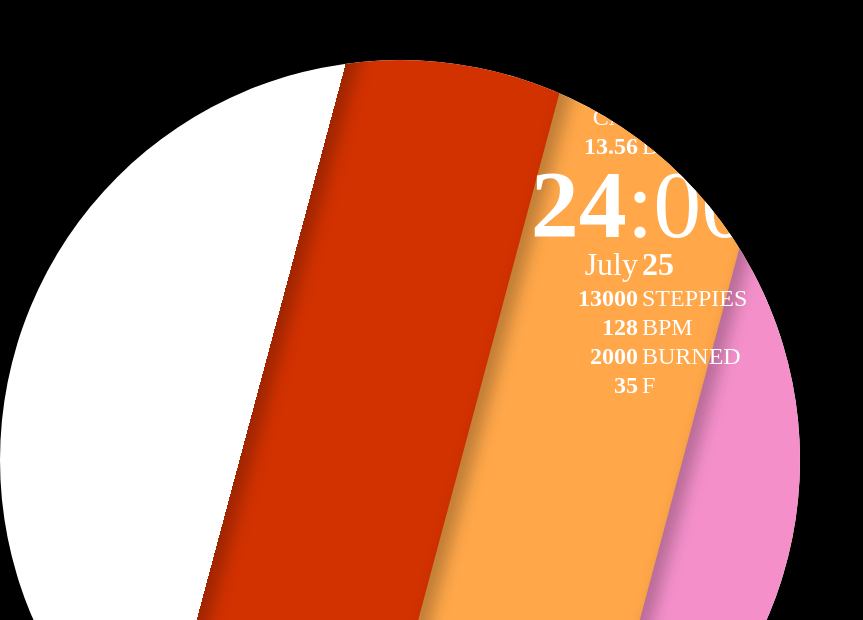
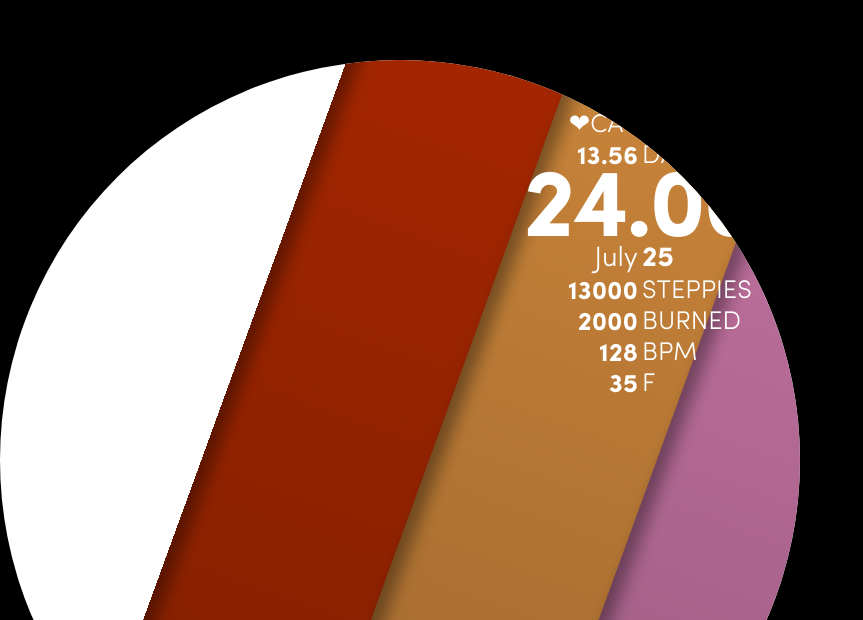
Before and after one commit to kayteh/tizen-cat-love, a website: page index.html in a window 1280 px wide. Shown: the part 180-800 px from the top of the page, without its empty margins (0-863 px from the left). Drawn offline with Linux system fonts and the light colour scheme; a web font is replaced by a local one.

Commit message:
fox style

```diff
--- a/config.xml
+++ b/config.xml
@@ -1,6 +1,6 @@
 <?xml version="1.0" encoding="UTF-8"?>
 <widget xmlns:tizen="http://tizen.org/ns/widgets" xmlns="http://www.w3.org/ns/widgets" id="http://example.com/CatLove" version="1.0.0" viewmodes="maximized">
-    <tizen:application id="PaSoQzZBj7.CatLove" package="PaSoQzZBj7" required_version="4.0.0"/>
+    <tizen:application id="PaSoQzZBj7.CatLove" package="PaSoQzZBj7" required_version="4.0.0" ambient_support="enable"/>
     <tizen:category name="http://tizen.org/category/wearable_clock"/>
     <content src="index.html"/>
     <feature name="http://tizen.org/feature/screen.shape.circle"/>
@@ -8,4 +8,5 @@
     <icon src="icon.png"/>
     <name>CatLove</name>
     <tizen:profile name="wearable"/>
+    <tizen:privilege name="http://tizen.org/privilege/alarm"/>
 </widget>
--- a/css/fonts.css
+++ b/css/fonts.css
@@ -15,3 +15,21 @@
   font-weight: lighter;
   src: url(../fonts/Seville-Book.ttf);
 }
+
+@font-face {
+  font-family: "Sofia2";
+  font-weight: bold;
+  src: url(../fonts/Sofia-Pro-Bold.ttf);
+}
+
+@font-face {
+  font-family: "Sofia2";
+  font-weight: regular;
+  src: url(../fonts/Sofia-Pro-Regular.ttf);
+}
+
+@font-face {
+  font-family: "Sofia2";
+  font-weight: lighter;
+  src: url(../fonts/Sofia-Pro-Light.ttf);
+}
--- a/css/style.css
+++ b/css/style.css
@@ -20,7 +20,7 @@ body {
   max-width: 100vw;
   max-height: 100vh;
   position: relative;
-  font-family: "Seville2";
+  font-family: "Sofia2";
   color: #fff;
   font-weight: lighter;
   clip-path: circle(50vh at 50vh 50vw);
@@ -47,14 +47,19 @@ body {
   position: fixed;
   width: 146vw;
   height: 107vh;
-  transform: rotate(285deg) translate(10%, -22%);
+  transform: rotate(290deg) translate(10%, -22%) translatez(1px);
   display: flex;
   flex-direction: column;
   z-index: -1;
 }
 
 .bar {
-  box-shadow: inset 0 10px 16px 2px rgba(0, 0, 0, 0.25);
+  box-shadow: inset 0 10px 16px 2px rgba(0, 0, 0, 0.375);
+  background: linear-gradient(
+    270deg,
+    rgba(0, 0, 0, 0) 0%,
+    rgba(0, 0, 0, 0.375) 100%
+  );
   flex: 1 1 20%;
 }
 
@@ -75,7 +80,7 @@ body {
 }
 
 .stats-container {
-  font-size: 1.5rem;
+  font-size: 1.6rem;
 }
 
 td:first-child {
@@ -100,12 +105,13 @@ td {
 
 .time {
   font-size: 6rem;
-  padding-top: 5px;
-  line-height: 0.8;
+  padding: 8px 0px 2px 0px;
+  line-height: 0.6;
+  letter-spacing: -0.04em;
 }
 
 .date {
-  font-size: 2rem;
+  font-size: 1.75rem;
 }
 
 .image {
--- a/index.html
+++ b/index.html
@@ -35,15 +35,17 @@
               </td>
             </tr>
             <tr>
-              <td>CAT</td>
-              <td class="bold">LOVE ❤</td>
+              <td>❤CAT</td>
+              <td class="bold">LOVE</td>
             </tr>
             <tr>
               <td class="bold">13.56</td>
               <td>DAYS</td>
             </tr>
             <tr>
-              <th colspan="2" class="time"><span class="bold">24</span>:00</th>
+              <th colspan="2" class="time bold">
+                24.00
+              </th>
             </tr>
             <tr class="date">
               <td>July</td>
@@ -54,16 +56,16 @@
               <td>STEPPIES</td>
             </tr>
             <tr>
+              <td class="bold">2000</td>
+              <td>BURNED</td>
+            </tr>
+            <tr>
               <td class="bold">128</td>
               <td>BPM</td>
             </tr>
             <tr>
-              <td class="bold">2000</td>
-              <td>BURNED</td>
-            </tr>
-            <tr>
               <td class="bold">35</td>
-              <td>F</td>
+              <td class="thin">F</td>
             </tr>
           </table>
         </div>
```
Also changed, not shown: fonts/Roboto-Bold.ttf (added), fonts/Roboto-Regular.ttf (added), fonts/Roboto-Thin.ttf (added), fonts/Sofia-Pro-Bold.ttf (added), fonts/Sofia-Pro-Light.ttf (added), fonts/Sofia-Pro-Regular.ttf (added).
